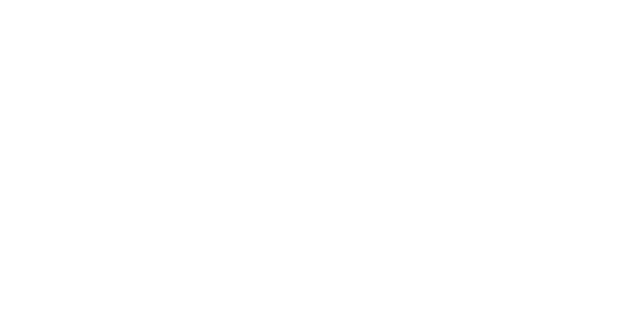
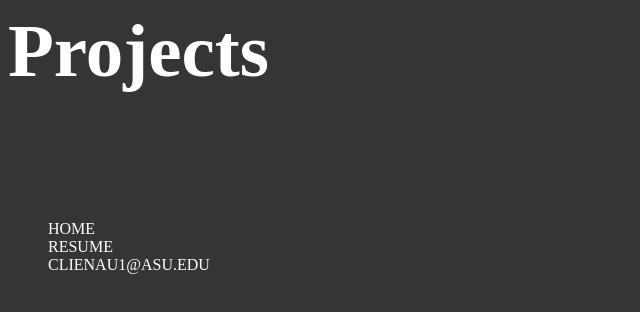
Before and after one commit to garnetraven/portfolio-website, a plain HTML site: page projects.html in a window 1280 px wide. Shown: the whole page, without its empty margins (0-640 px from the left). Drawn offline with Linux system fonts and the light colour scheme.

Commit message:
Update styling

```diff
--- a/projects.html
+++ b/projects.html
@@ -0,0 +1,19 @@
+<!DOCTYPE html>
+<html lang="en">
+<head>
+    <meta charset="UTF-8">
+    <meta name="viewport" content="width=device-width, initial-scale=1.0">
+    <title>Corbin Lienau - Projects</title>
+    <link rel="stylesheet" href="style.css">
+</head>
+<body>
+    <h1>Projects</h1>
+    <nav id="projects-nav">
+        <ul>
+            <li><a href="index.html">HOME</a></li>
+            <li><a>RESUME</a></li>
+            <li>CLIENAU1@ASU.EDU</li>
+        </ul>
+    </nav>
+</body>
+</html>
--- a/style.css
+++ b/style.css
@@ -15,13 +15,29 @@ p {
     color: white;
 }
 
+#home-nav ul li{
+    font-size: 25px;
+    color: grey;
+}
+
+#home-nav ul li a{
+    color: grey;
+}
+
+#projects-nav ul li {
+    color: white;
+}
+
+#projects-nav ul li a{
+    color: white;
+}
+
 ul {
     margin-top: 10%;
     list-style-type: none;
 }
 
 li {
-    font-size: 25px;
     text-decoration: none;
 }
 
```
Also changed, not shown: index.html (+1 -1 lines).
